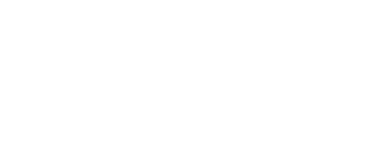
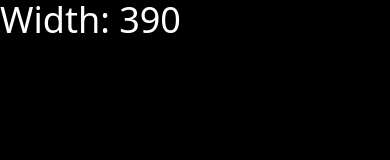
Before and after one commit to NguyenSon2310/Tailwind-CSS-From-Scratch, a plain HTML site: page 11-breakpoints/index.html in a window 390 px wide. Drawn offline with nearby package versions, Linux system fonts and the light colour scheme.

Commit message:
17. Breakpoint Classes & Media Queries

```diff
--- a/11-breakpoints/index.html
+++ b/11-breakpoints/index.html
@@ -1,5 +1,6 @@
 <!DOCTYPE html>
 <html lang="en">
+
 <head>
   <meta charset="UTF-8" />
   <meta http-equiv="X-UA-Compatible" content="IE=edge" />
@@ -8,7 +9,23 @@
   <title>Breakpoints & Media Queries</title>
 </head>
 <!-- Tailwind is mobile-first -->
-  <body></body>
+
+<body class="bg-black sm:bg-green-800 md:bg-blue-800 lg:bg-yellow-800 xl:bg-purple-800 2xl:bg-red-800">
+  <h1 class="text-white text-4xl"></h1>
+
+
+  <script>
+    function showBrowserWidth() {
+      const width = window.innerWidth;
+
+      document.querySelector('h1').innerText = `Width: ${width}`;
+    }
+
+    window.onload = showBrowserWidth
+    window.onresize = showBrowserWidth
+  </script>
+</body>
+
 </html>
 
 <!-- Breakpoint Classes
```
Lines whose indentation alone changed are shown as unchanged.
